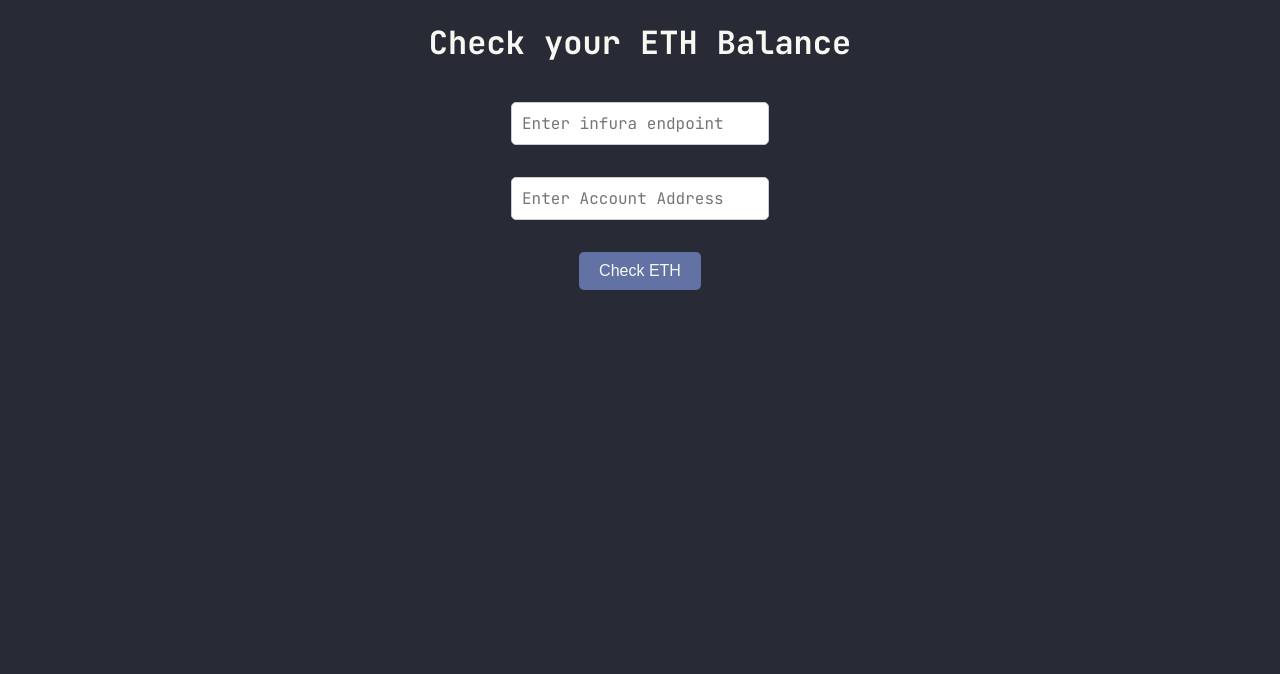
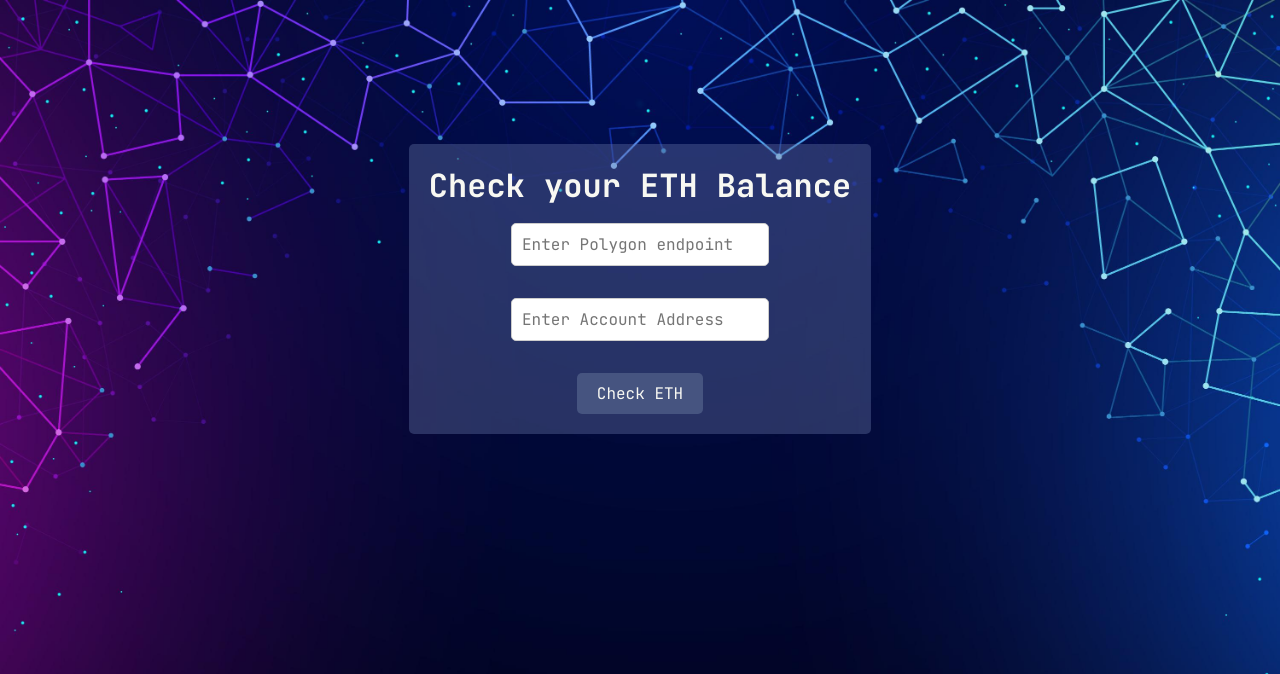
Before and after one commit to Tintin2310/FusionHackz24, a Flask app: page / in a window 1280 px wide. Shown: the top 674 px of the page. Run offline with Flask 3, Linux system fonts and the light colour scheme.

Commit message:
Added backgrund image and centered container

```diff
--- a/static/styles.css
+++ b/static/styles.css
@@ -4,10 +4,14 @@ body {
     text-align: center;
     background-color: #282A36;
     font-family: 'JetBrains Mono';
+    background-image: url("bg.jpg");
+    background-size: cover;
+    background-repeat: no-repeat;
 }
 
 h1{
     color: #F8F8F2;
+    margin: 0
 }
 
 h2 {
@@ -31,8 +35,9 @@ input[type="text"] {
 }
 
 button {
+    font-family: 'Jetbrains Mono', 'Courier New';
     padding: 10px 20px;
-    background-color: #6272A4;
+    background-color: #465480;
     color: #F8F8F2;
     border: none;
     border-radius: 5px;
@@ -42,5 +47,16 @@ button {
 }
 
 button:hover{
-    background-color: #BD93F9;
+    background-color: transparent;
+    background-color: #6272A4;
 }
+
+.container {
+    border-radius: 5px;
+    background-color: rgba(98, 114, 164, 0.4);
+    width:fit-content;
+    justify-content: center;
+    align-items: center;
+    padding: 20px;
+    margin: 9em auto;
+}
--- a/templates/index.html
+++ b/templates/index.html
@@ -8,15 +8,17 @@
     <link rel="preconnect" href="https://fonts.gstatic.com" crossorigin>
     <link href="https://fonts.googleapis.com/css2?family=JetBrains+Mono:ital,wght@0,100..800;1,100..800&display=swap" rel="stylesheet">
     <link rel="stylesheet" type="text/css" href="static/styles.css">
+    <link rel="stylesheet" type="text/css" href="static/styles.css">
     <title>ETH balance</title>
 </head>
 <body>
+    <div class="container">
         <div>
             <h1>Check your ETH Balance</h1>
         </div>
         <form action="#" method="post">
             <div>
-        <input type="text" placeholder="Enter infura endpoint" name="Endpoint" required>
+                <input type="text" placeholder="Enter Polygon endpoint" name="Endpoint" required>
             </div>
             <div>
                 <input type="text" placeholder="Enter Account Address" name="Address" required>
@@ -34,5 +36,6 @@
         {% if balance %}
         <h2 class="balance">Your Balance in wallet : {{balance}}</h2>
         {% endif %}
+    </div>
 </body>
 </html>
```
Also changed, not shown: templates/loading.html (added, +11 -0 lines), static/bg.jpg (added). Lines whose indentation alone changed are shown as unchanged.
